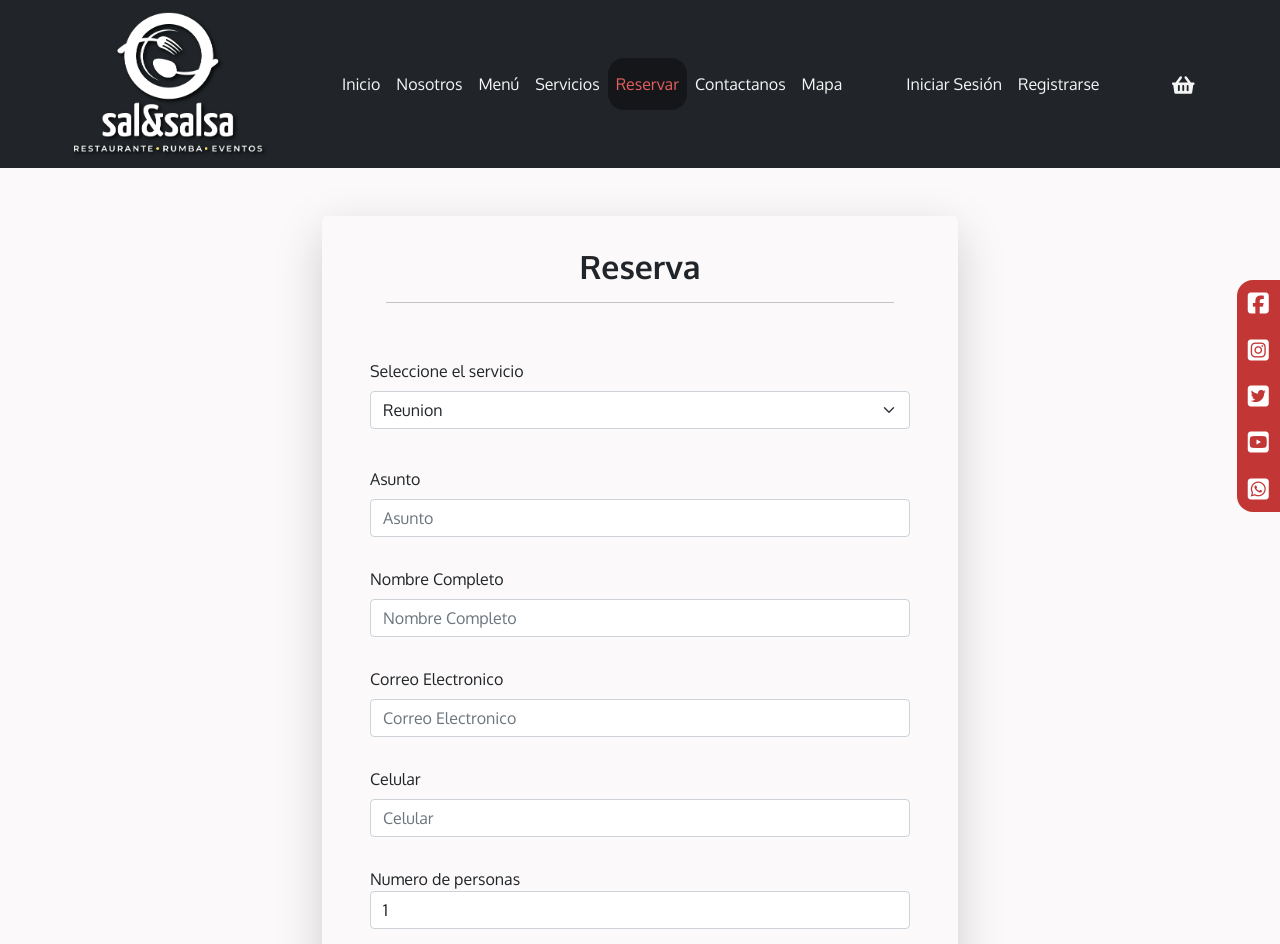
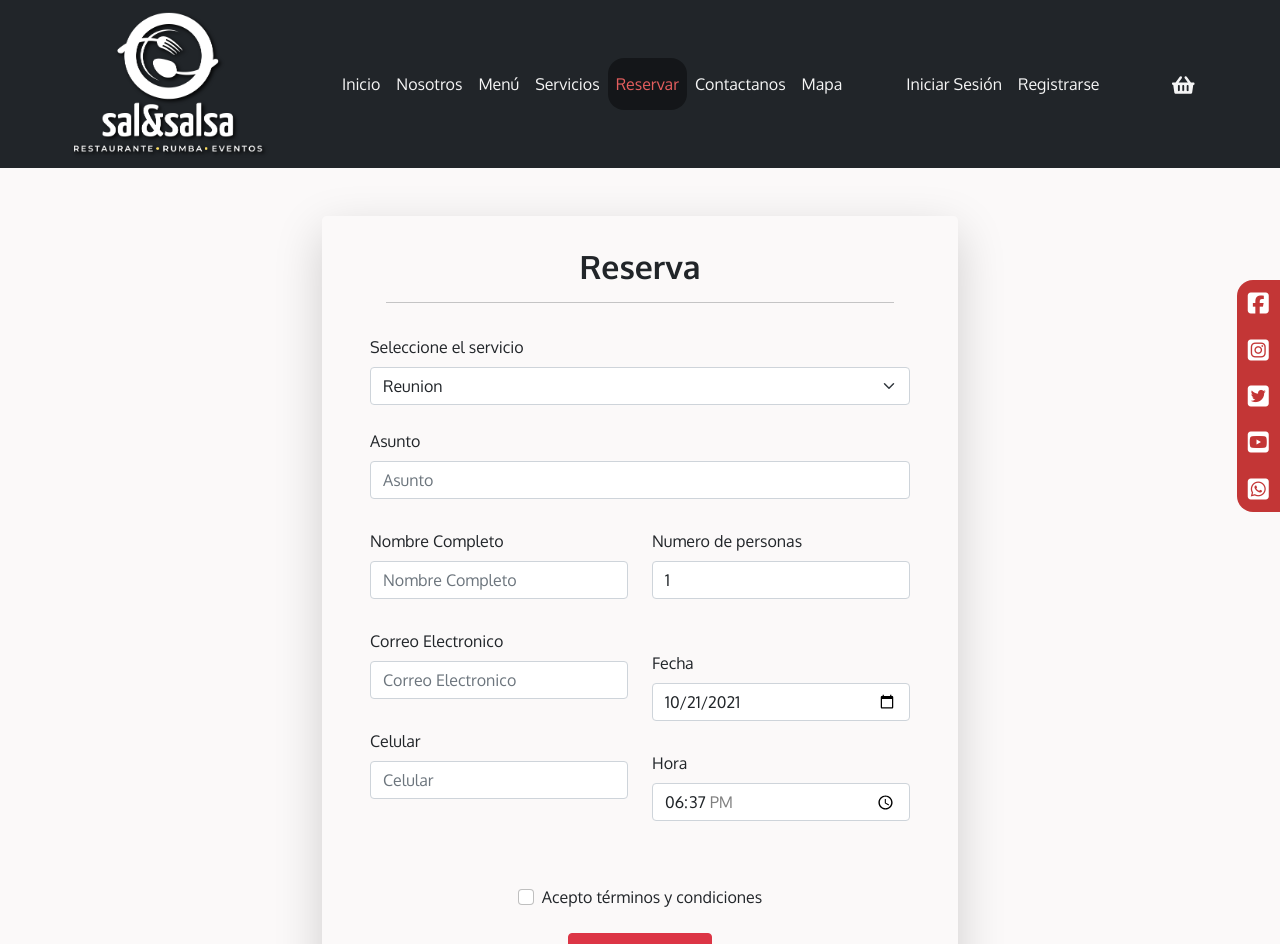
Before and after one commit to iLuisOlivares/SalSalsa-WebPage, a React (Create React App) app: page /reserva in a window 1280 px wide. Shown: the top 944 px of the page. Built offline with nearby package versions, Linux system fonts and the light colour scheme; a web font is replaced by a local one.

Commit message:
Update reserva css

```diff
--- a/src/assets/Elements/CheckElement.jsx
+++ b/src/assets/Elements/CheckElement.jsx
@@ -1,5 +1,5 @@
 import React from 'react'
-import { LabelStyled, LeyendaStyled } from './Formularios';
+import { LabelStyled} from './Formularios';
 
 function CheckElement({estado,cambiarEstado}) {
 
@@ -8,10 +8,9 @@ function CheckElement({estado,cambiarEstado}) {
     }
 
     return (
-        <div className="mb-3 form-check" id="">
+        <div className="mt-2 mb-3 form-check" id="">
         <LabelStyled className="form-check-label" htmlFor="check">Acepto términos y condiciones</LabelStyled>
         <input name="check" checked={estado} onChange={onChangeTerminos} type="checkbox" className="item-formulario form-check-input" id="check"/>
-        <LeyendaStyled valido= {estado} className="form-text">Por favor acepte términos y condiciones</LeyendaStyled>
         </div>
     )
 }
--- a/src/assets/Elements/InputDate.jsx
+++ b/src/assets/Elements/InputDate.jsx
@@ -17,9 +17,9 @@ function InputDate({estado,cambiarEstado, label,leyenda,name}) {
     }
 
     return(
-        <div className="form mb-3" id="grupo_fecha">
-            <LabelStyled valido={estado} htmlFor="" className="form_label">{label}</LabelStyled>
-            <InputStyled name={name} valido={estado} type="date" min={minFecha} defaultValue={minFecha} onChange={validacion} onKeyUp = {validacion} onBlur={validacion} className="item-formulario form-control mb-2 "/>
+        <div style={{minHeight: "100px"}} className="mb-0" id="grupo_fecha">
+            <LabelStyled valido={estado} htmlFor="" className="form-label">{label}</LabelStyled>
+            <InputStyled name={name} valido={estado} type="date" min={minFecha} defaultValue={minFecha} onChange={validacion} onKeyUp = {validacion} onBlur={validacion} className="item-formulario form-control "/>
             <LeyendaStyled valido={estado} className="form-text msg_ok">{leyenda}</LeyendaStyled>
         </div>
 
--- a/src/assets/Elements/InputNumber.jsx
+++ b/src/assets/Elements/InputNumber.jsx
@@ -13,8 +13,8 @@ function InputNumber({estado,cambiarEstado, label,leyenda,name}) {
     }
 
     return(
-        <div className="mb-3">
-            <LabelStyled valido={estado} htmlFor="" className="form_label">{label}</LabelStyled>
+        <div style={{minHeight: "100px"}} className="mb-0">
+            <LabelStyled valido={estado} htmlFor="" className="form-label">{label}</LabelStyled>
             <InputStyled name={name} valido={estado} type="number" defaultValue ="1" min="1" max="30" className="item-formulario form-control" onChange={validacion} onKeyUp = {validacion} onBlur={validacion} id=""/>
             <LeyendaStyled valido={estado} classNames="form-text msg_ok">{leyenda}</LeyendaStyled>
         </div>
--- a/src/assets/Elements/InputTime.jsx
+++ b/src/assets/Elements/InputTime.jsx
@@ -18,8 +18,8 @@ function InputTime({estado,cambiarEstado, label,leyenda,name}) {
 }
 
       return(
-        <div className="form mb-3" id="grupo_hora">
-            <LabelStyled  valido={estado} htmlFor="" className="form_label">{label}</LabelStyled>
+        <div style={{minHeight: "100px"}} className="mb-0"  id="grupo_hora">
+            <LabelStyled  valido={estado} htmlFor="" className="form-label">{label}</LabelStyled>
             <InputStyled  type="time"  name="hora" min="13:00" max="23:00" valido={estado} defaultValue={hora} onChange={validacion} onKeyUp = {validacion} onBlur={validacion} className="item-formulario form-control" id="" />
             <LeyendaStyled valido={estado} className="form-text">{leyenda}</LeyendaStyled>
         </div>
--- a/src/assets/Elements/SelectElement.jsx
+++ b/src/assets/Elements/SelectElement.jsx
@@ -1,9 +1,9 @@
 import React from 'react';
-import { LabelStyled, LeyendaStyled } from './Formularios';
+import { LabelStyled} from './Formularios';
 
 function SelectElement() {
     return (
-            <div className="mb-3 mt-4" id="grupo_select">
+            <div className="mb-4 " id="grupo_select">
                 <LabelStyled className="form-label ">Seleccione el servicio</LabelStyled>
                 <select  defaultValue="Reunion" name="select" id="select-id" className="item-formulario form-select">
                     <option> Reunion</option>
@@ -15,7 +15,6 @@ function SelectElement() {
                     <option> Cena con amigos </option>
                     <option> Otro </option>
                 </select>
-                <LeyendaStyled className="form-text">Seleccione un servicio</LeyendaStyled>
             </div>
     )
 }
--- a/src/components/ComponenteModal.jsx
+++ b/src/components/ComponenteModal.jsx
@@ -1,5 +1,4 @@
 import React from "react";
-import { Button } from "bootstrap";
 import emailjss from "emailjs-com";
 import Swal from 'sweetalert2'
 import withReactContent from 'sweetalert2-react-content'
--- a/src/containers/Reserva/reserva.jsx
+++ b/src/containers/Reserva/reserva.jsx
@@ -124,6 +124,7 @@ const Reserva = () => {
             <hr className="divider" />
           </div>
             <form onSubmit={onSubmit} estado={formulario}>
+
               <SelectElement />
                   <Input
                     estado={asunto}
@@ -135,6 +136,8 @@ const Reserva = () => {
                     expresionRegular={expresiones.asunto}
                     name = "asunto"
                   />
+              <div className = "row">
+                <div className= "col-12 col-md-6">
                 <Input
                   estado={nombre}
                   cambiarEstado={cambiarNombre}
@@ -165,6 +168,8 @@ const Reserva = () => {
                   leyenda="Escriba un numero celular valido"
                   name = "celular"
                 />
+                </div>
+                <div className="col-12 col-md-6">
                 <InputNumber
                   estado={numeroPersonas}
                   cambiarEstado={cambiarNumero}
@@ -189,12 +194,16 @@ const Reserva = () => {
                   leyenda="Ingrese una hora valida: Entre las 13:00 y las 23:00"
                   name = "hora"
                 />
+                </div>
+                <div className="d-flex justify-content-center">
                   <CheckElement
                     estado={terminos}
                     cambiarEstado={cambiarTerminos}
                     ></CheckElement>
+                </div>
+                    <div className="m-1 d-flex justify-content-center">
                       {formulario === 'false' && (
-                <MensajeStyled1>
+                        <MensajeStyled1 className="fw-light">
                           No se ha enviado el formulario: Verifique cada uno de los
                           campos
                         </MensajeStyled1>
@@ -204,7 +213,10 @@ const Reserva = () => {
                           Se ha enviado el formulario: Muchas gracias
                         </MensajeStyled2>
                       )}
-              <button id="button-id" value = "Send" type="submit" className="btn btn-danger">Enviar</button>
+                    </div>
+              <div className="d-flex justify-content-center" ><button style={{width: "9rem"}}id="button-id" value = "Send" type="submit" className="btn btn-danger">Enviar</button></div>
+              </div>
+
             </form>
           </div>
         </div>
```
Also changed, not shown: 1 other file (tests, documents, lock files or other folders). Lines whose indentation alone changed are shown as unchanged.
